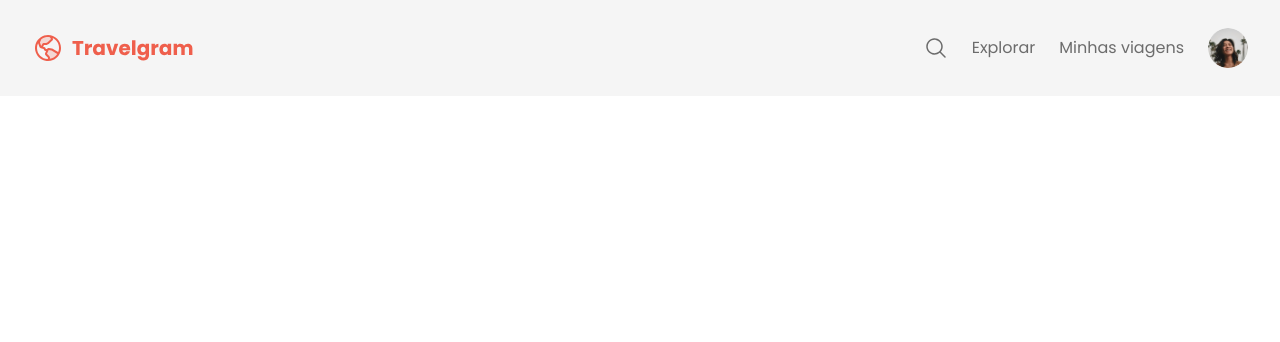
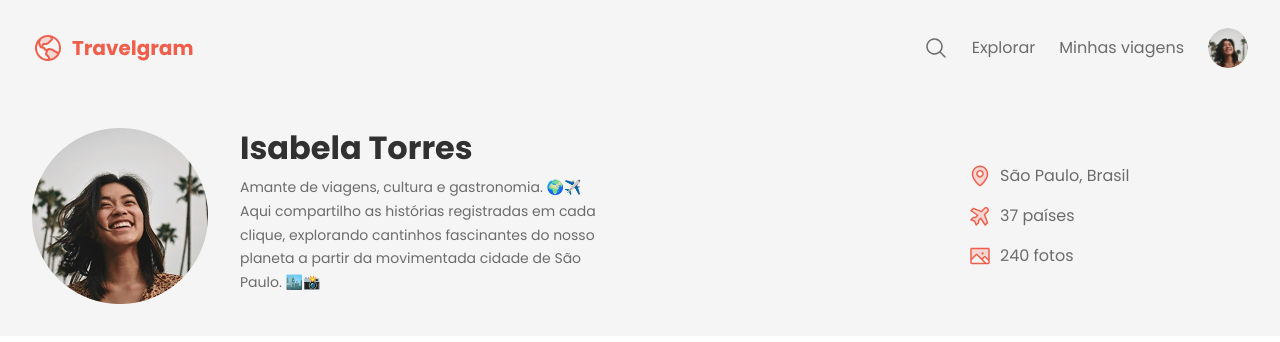
Before and after one commit to iwannaendme/projeto-pagina-travelgram, a plain HTML site: page index.html in a window 1280 px wide. Drawn offline with Linux system fonts and the light colour scheme.

Commit message:
done header

```diff
--- a/index.html
+++ b/index.html
@@ -34,6 +34,34 @@
         </li>
       </ul>
     </nav>
+
+    <header>
+      <div class="container">
+        <div id="profile">
+          <img src="/assets/Profile pic.png" alt="imagem de perfil">
+          <div>
+            <h1>Isabela Torres</h1>
+            <p>
+              Amante de viagens, cultura e gastronomia. 🌍✈️ <br> Aqui compartilho as histórias registradas em cada clique, explorando cantinhos fascinantes do nosso planeta a partir da movimentada cidade de São Paulo. 🏙️📸
+            </p>
+          </div>
+        </div>
+        <ul id="info">
+          <li>
+            <img src="/assets/icons/MapPin.svg" alt="">
+            <span>São Paulo, Brasil</span>
+          </li>
+          <li>
+            <img src="/assets/icons/AirplaneTilt.svg" alt="">
+            <span>37 países</span>
+          </li>
+          <li>
+            <img src="assets/icons/Image.svg" alt="">
+            <span>240 fotos</span>
+          </li>
+        </ul>
+      </div>
+    </header>
   </div>
 </body>
 </html>
--- /dev/null
+++ b/styles/header.css
@@ -0,0 +1,45 @@
+header {
+  padding-block: 32px;
+}
+
+header .container {
+  display: flex;
+  justify-content: space-between;
+  align-items: center;
+}
+
+#profile {
+  display: flex;
+  gap: 32px;
+}
+
+#profile > div {
+  max-width: 384px;
+}
+
+#profile h1 {
+  font: var(--text-lg);
+  color: var(--text-color-primary);
+  margin-bottom: 8px;
+}
+
+#profile p {
+  font: var(--text-md);
+  color: var(--text-color-secondary);
+}
+
+#info {
+  list-style: none;
+
+  display: flex;
+  flex-direction: column;
+  gap: 16px;
+
+  width: 280px;
+}
+
+#info li {
+  display: flex;
+  align-items: center;
+  gap: 8px;
+}
--- a/styles/index.css
+++ b/styles/index.css
@@ -1,2 +1,3 @@
 @import url(global.css);
 @import url(nav.css);
+@import url(header.css);
```
